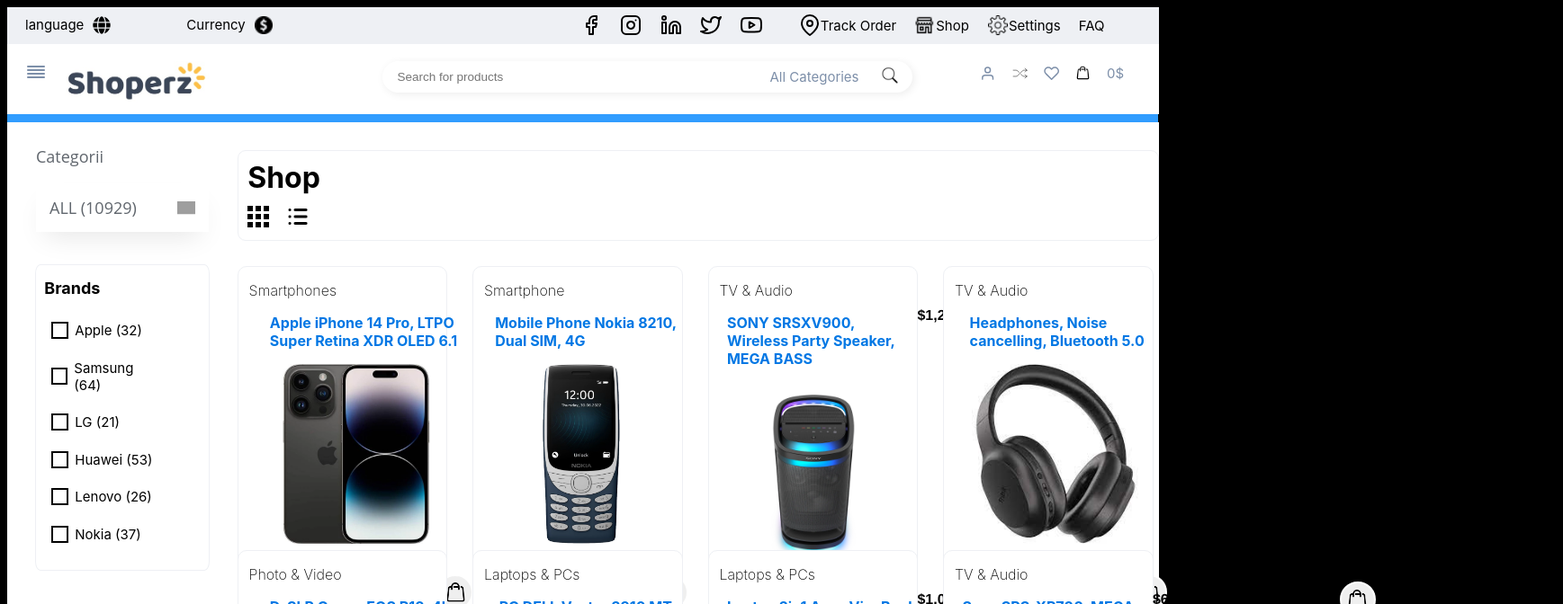
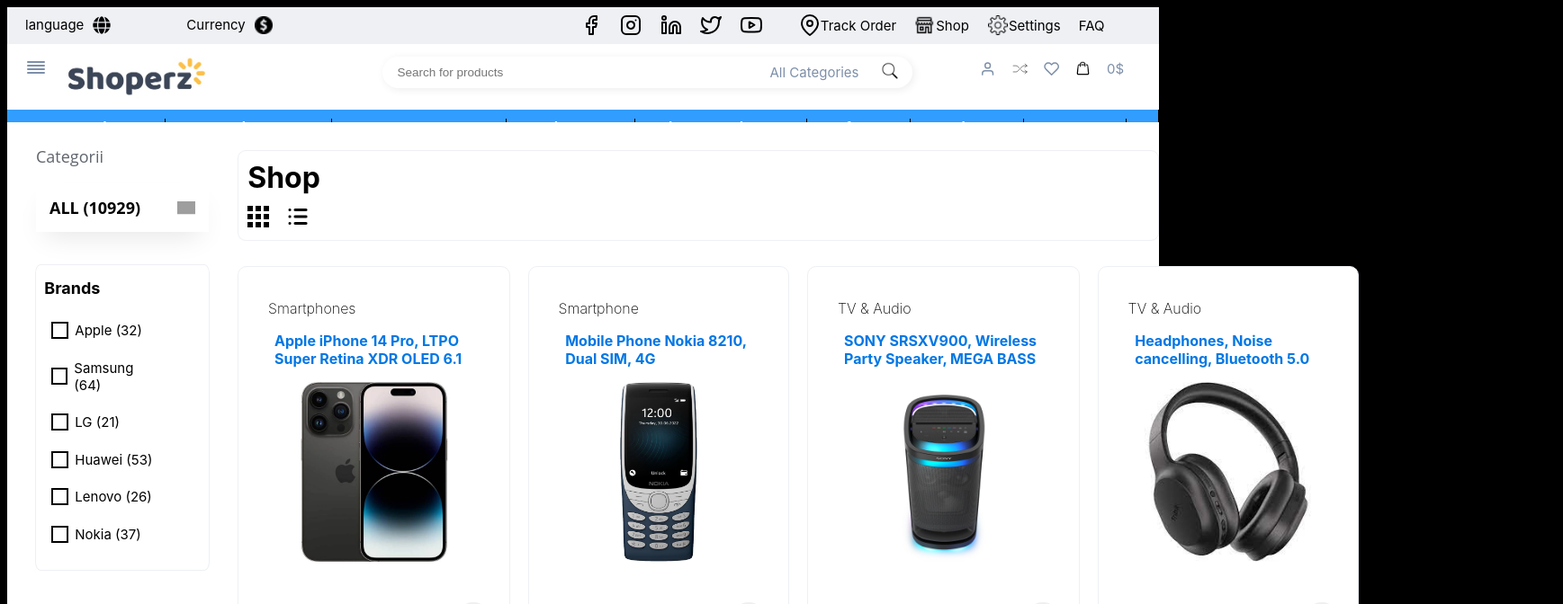
Before and after one commit to Andrei6700/MindSoft-practice-Website, a Vue app: page / in a window 1280 px wide. Shown: the top 672 px of the page at 90% size, 1737 px wide, since content can reach past the window. Built offline with nearby package versions, Linux system fonts and the light colour scheme; grey boxes are pictures that could not be loaded.

Commit message:
Fixing produse padding problems for Chrome and Brave

```diff
--- a/src/App.vue
+++ b/src/App.vue
@@ -162,10 +162,10 @@
         </div>
       </div>
       <div class="Header_v1">
-        <div class="header-search">
+        <div class="header-search" style="padding-top: 1.1%;">
           <div
             class="logo-search"
-            style="padding-bottom: 0px; padding-top: 0px;"
+            style="padding-bottom: 0px; padding-top: 0px"
           >
             <svg
               xmlns="http://www.w3.org/2000/svg"
@@ -285,8 +285,8 @@
                   padding-left: 5%;
                 "
               />
-              <div style=" padding-right: 5%; padding-left: 5%;">
-                {{count +"$"}}
+              <div style="padding-right: 5%; padding-left: 5%">
+                {{ count + "$" }}
               </div>
             </div>
           </div>
@@ -321,7 +321,7 @@
                     name="categorie"
                     checked="checked"
                   />
-                  <p class="select-box__input-text">ALL (10929)</p>
+                  <p class="select-box__input-text" style="font-weight: 700; color: #000;">ALL (10929)</p>
                 </div>
                 <div class="select-box__value">
                   <input
@@ -401,7 +401,7 @@
               </div>
               <ul class="select-box__list">
                 <li>
-                  <label class="select-box__option" for="0">ALL (10929)</label>
+                  <label class="select-box__option" for="0" style="font-weight: 700; color: #000;">ALL (10929)</label>
                 </li>
                 <li>
                   <label class="select-box__option" for="1"
@@ -529,10 +529,22 @@
     </div>
 
     <div class="Page_header_v1">
-      <div class="border-radius-shop" style="border: 1px solid #EEF0F4;; border-radius:  9px;margin-top: 3%;">
+      <div
+        class="border-radius-shop"
+        style="border: 1px solid #eef0f4; border-radius: 9px; margin-top: 3%"
+      >
         <div class="header-produse" style="padding-left: 0px; padding-top: 1%">
-        <div style="font-weight: bold; font-size: xx-large; margin-bottom: 0.5%;   margin-left: 1%;">Shop</div>
-        <div style="padding-left: 1%;  padding-bottom: 1%;">
+          <div
+            style="
+              font-weight: bold;
+              font-size: xx-large;
+              margin-bottom: 0.5%;
+              margin-left: 1%;
+            "
+          >
+            Shop
+          </div>
+          <div style="padding-left: 1%; padding-bottom: 1%">
             <svg
               height="24"
               :width="24"
@@ -557,7 +569,6 @@
       <div class="produse" style="padding-right: 5%; padding-left: 0px">
         <produse @increment="increment" />
       </div>
-
     </div>
   </div>
 </template>
--- a/src/assets/base.css
+++ b/src/assets/base.css
@@ -14,7 +14,6 @@
   height: 100vh;
   display: grid;
   grid:
-
     "top_header_v1 top_header_v1" 15%
     "Header_v1 Header_v1" 1%
     "Page_category_v1 Page_header_v1" 20%
@@ -42,7 +41,7 @@
 }
 
 .Page_category_v1 {
-  background: #FFFFFF;
+  background: #ffffff;
   margin-bottom: 0;
   grid-area: Page_category_v1;
 }
@@ -121,19 +120,12 @@
 
 /* produse */
 .produse {
-  width: auto;
   display: grid;
-  grid-template-rows: repeat(3, 33.3%);
-  grid-template-columns: repeat(4, 24%);
-  gap: 28px;
+  grid-template-columns: repeat(4, 1fr);
   color: black;
-  flex-wrap: wrap;
   background: #ffffff;
   padding: 0px 30px 30px 0px;
-  padding-left: 0px;
-  justify-items: stretch;
-  align-items: baseline;
-  padding-left: 5%;
+  grid-gap:20px
 }
 
 /* bara filtre */
@@ -184,8 +176,9 @@
   align-items: center;
   flex-wrap: wrap;
   border-radius: 10px;
-  border: 1px solid #EEF0F4;
+  border: 1px solid #eef0f4;
   background: #ffffff;
+  padding: 20px;
 }
 
 .image-container {
@@ -246,6 +239,7 @@
   align-content: center;
   padding-top: 30px;
   flex-direction: row;
+  margin: auto;
 }
 
 .button-buy {
@@ -323,27 +317,24 @@
   transition-duration: 0.2s;
 }
 
-
-.icons-header1{
+.icons-header1 {
   padding: 4px 20.53px;
   display: flex;
   flex-wrap: wrap;
   align-items: center;
 }
 
-.icons-socialmedia-header1{
+.icons-socialmedia-header1 {
   display: flex;
   padding-right: 20.53px;
 }
-
-
-
 
 .select-box {
   position: relative;
   display: block;
   margin: 0 auto;
-  font-family: "Open Sans", "Helvetica Neue", "Segoe UI", "Calibri", "Arial", sans-serif;
+  font-family: "Open Sans", "Helvetica Neue", "Segoe UI", "Calibri", "Arial",
+    sans-serif;
   font-size: 18px;
   color: #60666d;
   width: 75%;
@@ -411,11 +402,12 @@
 .select-box__option {
   display: block;
   padding: 15px;
-  background-color: #EEF0F4;
+  background-color: #eef0f4;
 }
-.select-box__option:hover, .select-box__option:focus {
+.select-box__option:hover,
+.select-box__option:focus {
   color: #546c84;
-  background-color: #EEF0F4;
+  background-color: #eef0f4;
 }
 
 .radio-group {
@@ -427,7 +419,6 @@
   justify-content: center;
   flex-direction: column;
   padding-left: 5%;
-
 }
 
 .radio-label {
@@ -475,7 +466,7 @@
 }
 
 .radio-input:checked + .radio-label .radio-square::after {
-  content: '';
+  content: "";
   display: block;
   width: 0.5em;
   height: 0.5em;
@@ -489,9 +480,8 @@
   transform: translate(-50%, -50%);
 }
 
-
-.categorii{
-  font-size:large ;
+.categorii {
+  font-size: large;
   padding-bottom: 20px;
   background-color: white;
   border-radius: 3%;
```
Lines whose indentation alone changed are shown as unchanged.
